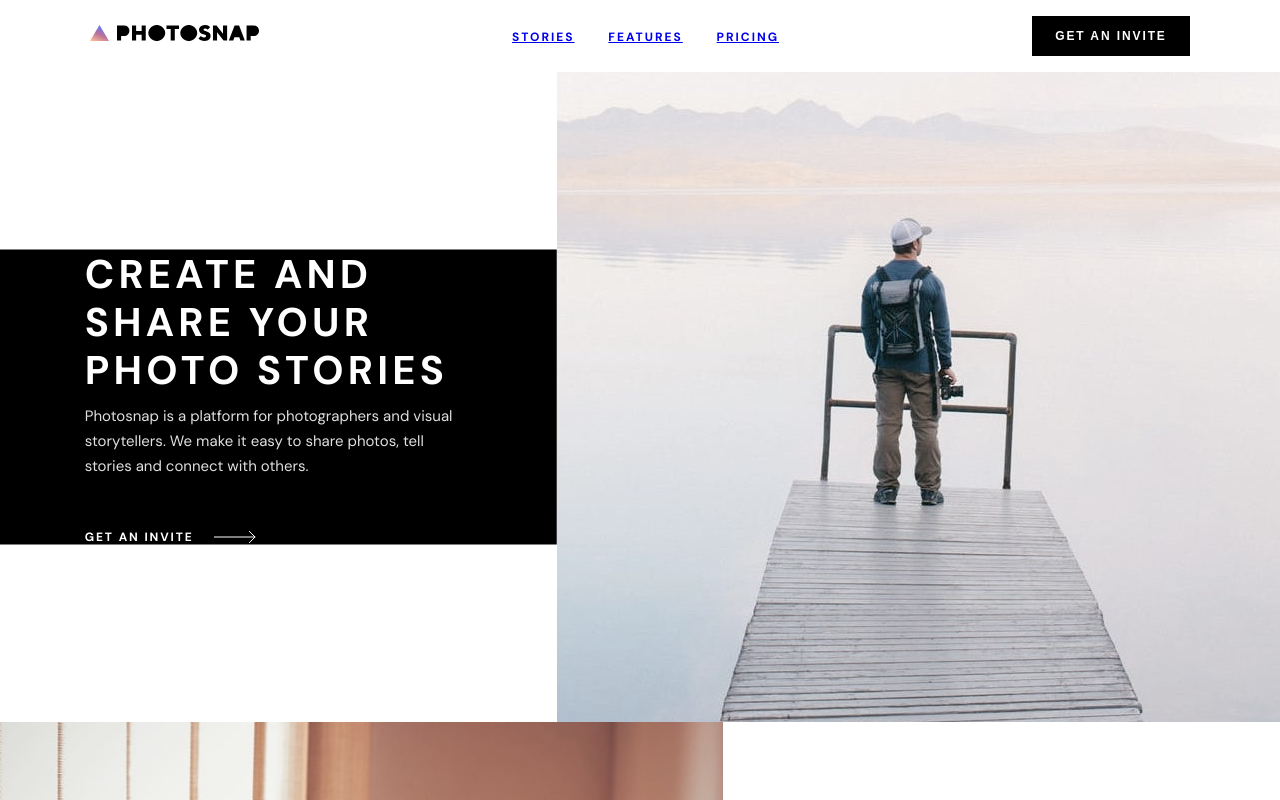
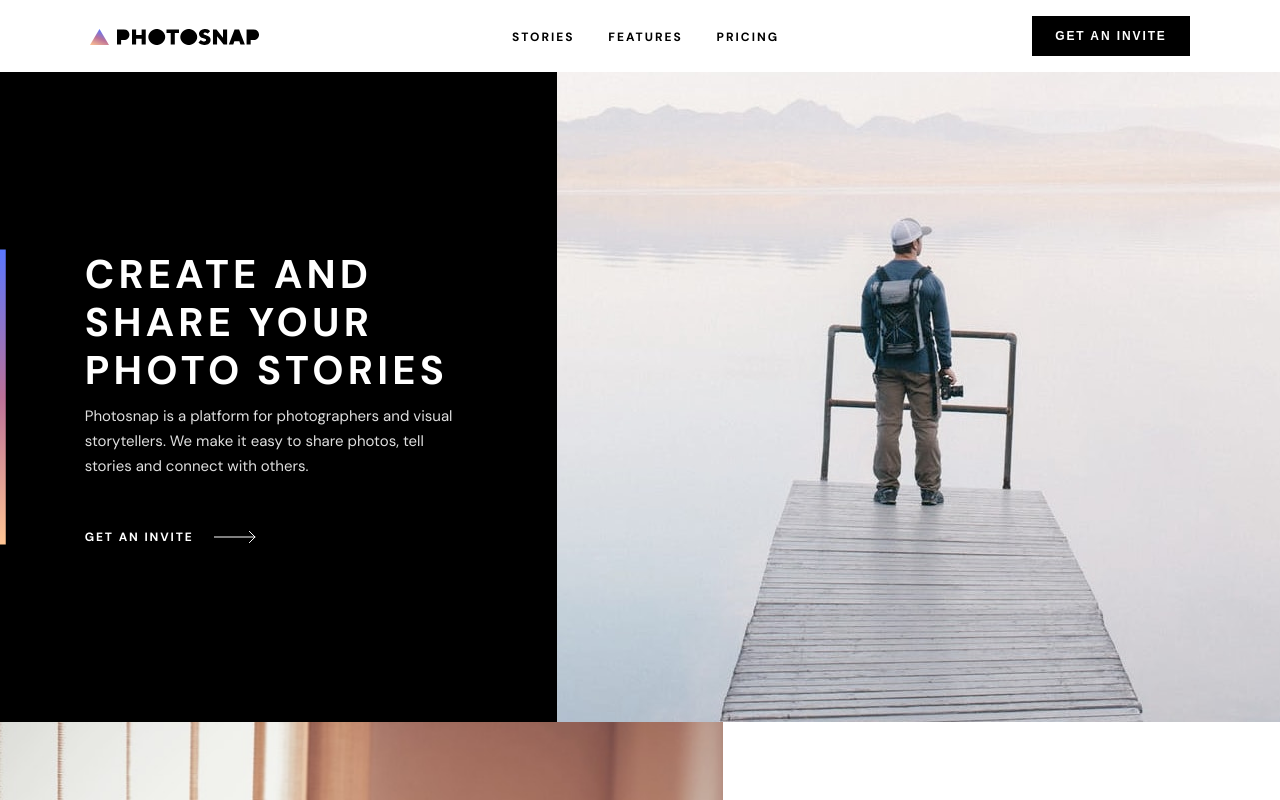
Before and after one commit to Sfailla/photosnap, a website built with Parcel: page src/index.html in a window 1280 px wide. Shown: the top 800 px of the page. Built offline with nearby package versions, Linux system fonts and the light colour scheme.

Commit message:
finished styling for header and hero sections

```diff
--- a/src/scss/pages/home/header.scss
+++ b/src/scss/pages/home/header.scss
@@ -3,6 +3,10 @@
   height: 72px;
   background-color: white;
   padding: 0 10px;
+
+  &__logo {
+    height: 16px;
+  }
 
   & .wrapper {
     @include flex(space-between, center);
@@ -23,7 +27,20 @@
         list-style: none;
         text-transform: uppercase;
         font-weight: bold;
+
+        & .nav-link {
+          display: inline-block;
+          color: $black;
+          text-decoration: none;
+          transition: color 0.3s ease-in-out;
+        }
       }
     }
   }
+
+  &__nav ul .nav-item .nav-link {
+    &:hover {
+      color: $lightgrey;
+    }
+  }
 }
--- a/src/scss/pages/home/hero.scss
+++ b/src/scss/pages/home/hero.scss
@@ -2,9 +2,21 @@
   width: 100%;
   height: 100%;
 
-  &__wrapper {
+  &__container {
     height: 100%;
     background-color: black;
+  }
+
+  &__wrapper {
+    &::before {
+      content: '';
+      height: 100%;
+      width: 6px;
+      @include gradient(top);
+      position: absolute;
+      top: 0;
+      left: 0;
+    }
   }
 
   &__content {
```
